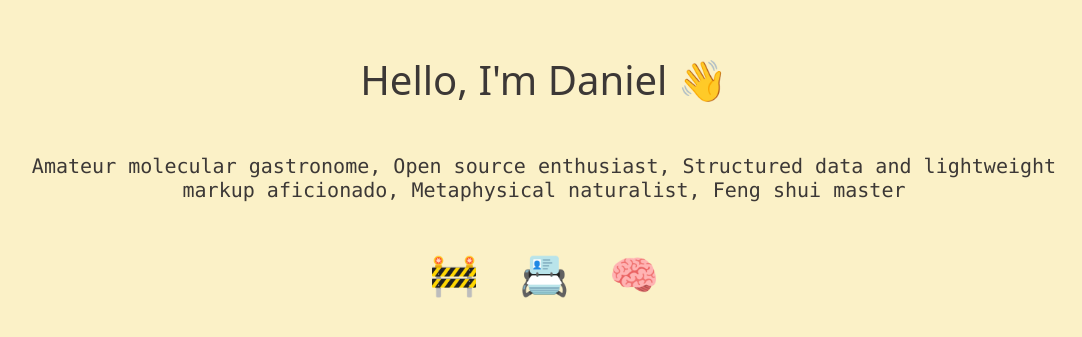
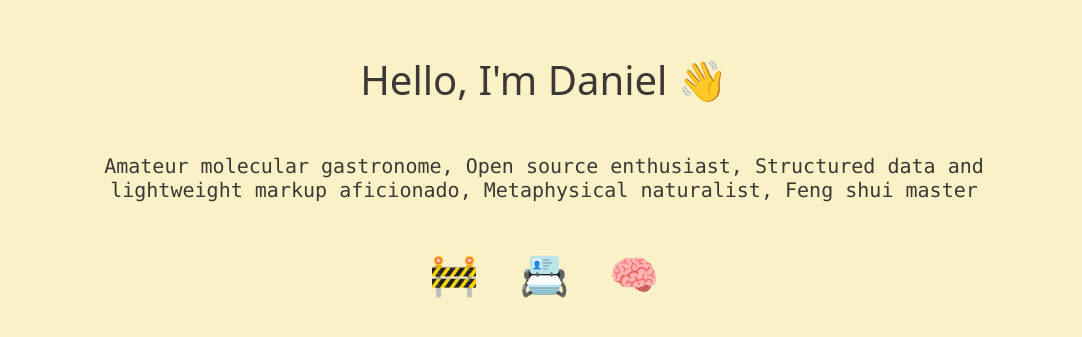
Before and after one commit to polyzen/landing, a plain HTML site: page index.html in a window 1280 px wide. Shown: the part 223-560 px from the top of the page, without its empty margins (96-1178 px from the left). Drawn offline with Linux system fonts and the light colour scheme.

Commit message:
Bump horizontal padding to 10vw from 7.5vw

```diff
--- a/style.css
+++ b/style.css
@@ -20,7 +20,7 @@ body {
   height: 100vh;
   justify-content: center;
   margin: 0;
-  padding: 0 7.5vw;
+  padding: 0 10vw;
   text-align: center;
 }
 
```
